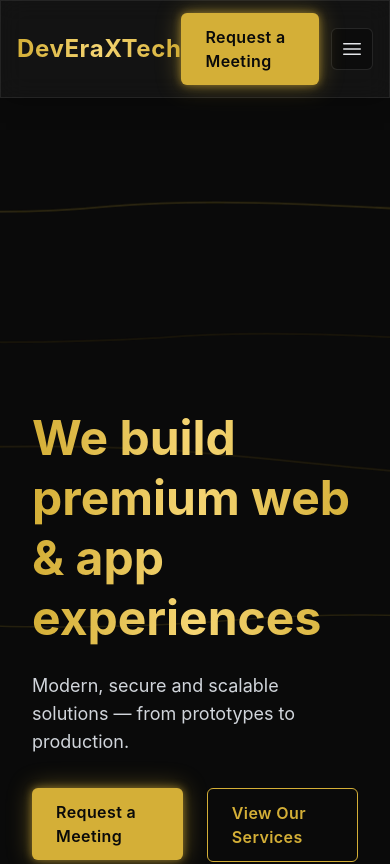
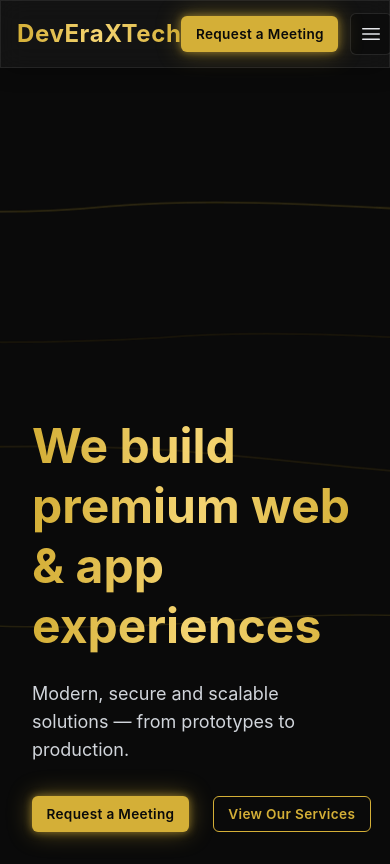
Before and after one commit to Karimjr21/DevEraXTech, a React (Vite) app in the folder frontend/: page / in a window 390 px wide. Shown: the top 864 px of the page. Built offline with nearby package versions, Linux system fonts and the light colour scheme.

Commit message:
33 commit

```diff
--- a/frontend/components/ui/AnimatedButton.jsx
+++ b/frontend/components/ui/AnimatedButton.jsx
@@ -2,7 +2,8 @@ import { motion } from 'framer-motion';
 import { Link } from 'react-router-dom';
 
 export default function AnimatedButton({ children, to, onClick, variant = 'gold', disabled = false, loading = false }) {
-  const base = 'relative inline-flex items-center justify-center rounded-md px-6 py-3 font-semibold tracking-wide overflow-hidden';
+  // Responsive sizing: clamp font/padding/height for small screens; preserve desktop via md overrides.
+  const base = 'relative inline-flex items-center justify-center rounded-md font-semibold tracking-wide overflow-hidden whitespace-nowrap text-[clamp(0.85rem,2.8vw,1rem)] md:text-base px-[clamp(0.9rem,3.5vw,1.25rem)] md:px-6 py-[clamp(0.5rem,2.5vw,0.75rem)] md:py-3 h-[clamp(2.25rem,6.5vw,2.75rem)] md:h-auto';
   const styles = variant === 'gold'
     ? 'text-dark bg-gold shadow-glow'
     : 'text-gold border border-gold';
```
